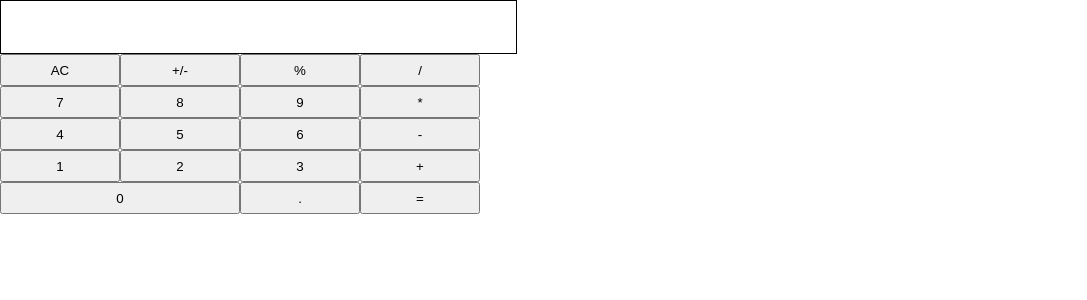
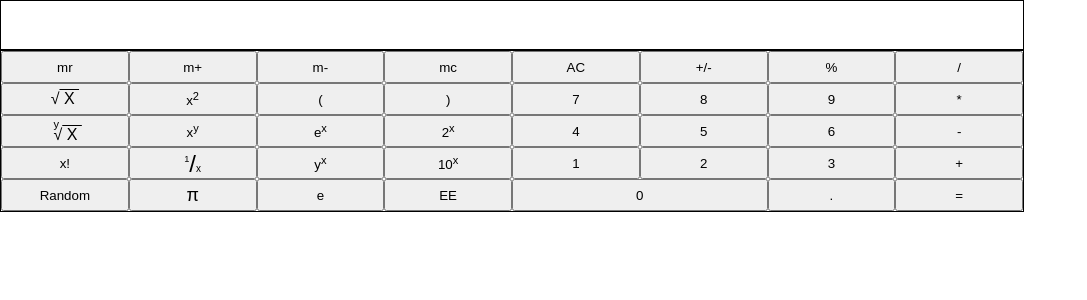
Before and after one commit to tylercasperson/calculator, a React (Create React App) app: page / in a window 1280 px wide. Shown: the top 300 px of the page, without its empty margins (0-1087 px from the left). Built offline with nearby package versions, Linux system fonts and the light colour scheme.

Commit message:
memory functions added

```diff
--- a/public/index.html
+++ b/public/index.html
@@ -10,34 +10,13 @@
       content="Web site created using create-react-app"
     />
     <link rel="apple-touch-icon" href="%PUBLIC_URL%/logo192.png" />
-    <!--
-      manifest.json provides metadata used when your web app is installed on a
-      user's mobile device or desktop. See https://developers.google.com/web/fundamentals/web-app-manifest/
-    -->
     <link rel="manifest" href="%PUBLIC_URL%/manifest.json" />
-    <!--
-      Notice the use of %PUBLIC_URL% in the tags above.
-      It will be replaced with the URL of the `public` folder during the build.
-      Only files inside the `public` folder can be referenced from the HTML.
-
-      Unlike "/favicon.ico" or "favicon.ico", "%PUBLIC_URL%/favicon.ico" will
-      work correctly both with client-side routing and a non-root public URL.
-      Learn how to configure a non-root public URL by running `npm run build`.
-    -->
-    <title>React App</title>
+    <link rel="stylesheet" href="https://cdnjs.cloudflare.com/ajax/libs/font-awesome/5.14.0/css/all.min.css" integrity="sha512-1PKOgIY59xJ8Co8+NE6FZ+LOAZKjy+KY8iq0G4B3CyeY6wYHN3yt9PW0XpSriVlkMXe40PTKnXrLnZ9+fkDaog==" crossorigin="anonymous" />
+    <title>Calculator</title>
   </head>
   <body>
     <noscript>You need to enable JavaScript to run this app.</noscript>
     <div id="root"></div>
-    <!--
-      This HTML file is a template.
-      If you open it directly in the browser, you will see an empty page.
 
-      You can add webfonts, meta tags, or analytics to this file.
-      The build step will place the bundled scripts into the <body> tag.
-
-      To begin the development, run `npm start` or `yarn start`.
-      To create a production bundle, use `npm run build` or `yarn build`.
-    -->
   </body>
 </html>
--- a/src/App.css
+++ b/src/App.css
@@ -1,3 +1,8 @@
+* {
+  box-sizing: border-box;
+  margin: 0;
+}
+
 .App {
   text-align: center;
 }
--- a/src/App.js
+++ b/src/App.js
@@ -1,3 +1,4 @@
+import './App.css';
 import CalculatorBody from './components/CalculatorBody';
 
 function App() {
--- a/src/components/CalculatorBody.js
+++ b/src/components/CalculatorBody.js
@@ -1,4 +1,4 @@
-import React, { useState } from 'react';
+import React, { useEffect, useState } from 'react';
 
 import Display from './Display';
 import Button from './Button';
@@ -10,8 +10,10 @@ const CalculatorBody = () => {
   const [firstSet, setFirstSet] = useState([]);
   const [secondSet, setSecondSet] = useState([]);
   const [symbolArr, setSymbolArr] = useState([]);
+  const [memory, setMemory] = useState(0);
 
   const resetAll = () => {
+    console.log('resetAll');
     setTotal('');
     setEquation([]);
     setFirstSet([]);
@@ -20,7 +22,9 @@ const CalculatorBody = () => {
   };
 
   const multipleDigits = () => {
+    console.log('multipleDigits');
     const concatinateNumbers = () => {
+      console.log('concatinateNumbers');
       for (let i = 0; i < equation.length; i++) {
         if (!isNaN(equation[i])) {
           if (!isNaN(equation[i + 1])) {
@@ -40,6 +44,7 @@ const CalculatorBody = () => {
   };
 
   const numberSetup = (number) => {
+    console.log('numberSetup');
     if (symbolArr.length === 0) {
       firstSet.push(number);
     } else {
@@ -57,6 +62,7 @@ const CalculatorBody = () => {
   };
 
   const symbolsUsed = (symbol) => {
+    console.log('symbolUsed');
     if (equation.indexOf('=') === equation.length - 1) {
       setEquation([total, symbol]);
       setFirstSet([total]);
@@ -71,6 +77,7 @@ const CalculatorBody = () => {
   };
 
   const percentage = () => {
+    console.log('percentage');
     if (secondSet.length === 0) {
       let firstPercentage = Number(firstSet.join('') / 100);
       setFirstSet([firstPercentage]);
@@ -85,6 +92,7 @@ const CalculatorBody = () => {
   };
 
   const positiveNegative = () => {
+    console.log('positiveNegative');
     let changedNumber = Number(total * -1);
 
     if (secondSet.length === 0) {
@@ -95,8 +103,25 @@ const CalculatorBody = () => {
     setTotal(changedNumber);
   };
 
+  const memoryFunction = (option) => {
+    switch (option) {
+      case 'mr':
+        return setTotal(memory);
+      case 'm+':
+        return setMemory(Number(total) + memory);
+      case 'm-':
+        return setMemory(memory - Number(total));
+      case 'mc':
+        return setMemory(0);
+      default:
+        return;
+    }
+  };
+
   const calculation = (input) => {
+    console.log('calculation');
     const signs = (sign, firstSet, secondSet) => {
+      console.log('signs');
       switch (sign) {
         case '+':
           return Number(firstSet) + Number(secondSet);
@@ -106,6 +131,10 @@ const CalculatorBody = () => {
           return Number(firstSet) * Number(secondSet);
         case '/':
           return Number(firstSet) / Number(secondSet);
+        case '^':
+          return Math.pow(Number(firstSet), Number(secondSet));
+        case 'sqrt':
+          return Math.sqrt(Number(firstSet));
         default:
           return 'number';
       }
@@ -118,20 +147,174 @@ const CalculatorBody = () => {
       setFirstSet([
         signs(symbolArr.join(''), firstSet.join(''), secondSet.join('')),
       ]);
+      setSymbolArr([]);
       setSecondSet([]);
     }
 
     equation.push(input);
   };
 
+  useEffect(() => {
+    if (equation.includes('=')) {
+      if (secondSet.length === 0) {
+        setEquation([total]);
+        setSymbolArr([]);
+      }
+    }
+  }, [equation, firstSet, secondSet, total]);
+
   return (
-    <div style={{ display: 'flex', flexWrap: 'wrap', width: '40vw' }}>
+    <div
+      style={{
+        display: 'block',
+        width: '80vw',
+        height: '20vh',
+      }}
+    >
       <Display
+        inputHistory={equation}
         total={total.length === '' ? 0 : total}
-        inputHistory={equation.join('')}
       />
-      <div style={{ width: '30rem' }}>
-        <Button value={'AC'} onClick={() => resetAll()} />
+
+      <div
+        style={{
+          display: 'flex',
+          alignContent: 'space-evenly',
+          border: '1pt solid black',
+        }}
+      >
+        <div
+          style={{
+            flex: '1',
+            display: 'flex',
+            flexWrap: 'wrap',
+            flexGrow: '1',
+          }}
+        >
+          <Button value={'mr'} onClick={() => memoryFunction('mr')} />
+          <Button value={'m+'} onClick={() => memoryFunction('m+')} />
+          <Button value={'m-'} onClick={() => memoryFunction('m-')} />
+          <Button value={'mc'} onClick={() => memoryFunction('mc')} />
+
+          <Button
+            value={
+              <span style={{ whiteSpace: 'nowrap', fontSize: 'larger' }}>
+                &radic;
+                <span style={{ textDecoration: 'overline' }}>
+                  &nbsp;X&nbsp;
+                </span>
+              </span>
+            }
+            onClick={() => symbolsUsed('sqrt')}
+          />
+          <Button
+            value={
+              <div>
+                x<sup>2</sup>{' '}
+              </div>
+            }
+            onClick={() => symbolsUsed('^')}
+          />
+          <Button value={'('} />
+          <Button value={')'} />
+
+          <Button
+            value={
+              <span style={{ whiteSpace: 'nowrap', fontSize: 'larger' }}>
+                <sup>
+                  <sup
+                    style={{
+                      position: 'relative',
+                      left: '5%',
+                      fontSize: 'smaller',
+                    }}
+                  >
+                    y
+                  </sup>
+                </sup>
+                &radic;
+                <span style={{ textDecoration: 'overline' }}>
+                  &nbsp;X&nbsp;
+                </span>
+              </span>
+            }
+            onClick={() => symbolsUsed('sqrt')}
+          />
+          <Button
+            value={
+              <div>
+                x<sup>y</sup>
+              </div>
+            }
+            onClick={() => symbolsUsed('^')}
+          />
+          <Button
+            value={
+              <div>
+                e<sup>x</sup>
+              </div>
+            }
+            onClick={() => symbolsUsed('^')}
+          />
+          <Button
+            value={
+              <div>
+                2<sup>x</sup>
+              </div>
+            }
+            onClick={() => symbolsUsed('^')}
+          />
+
+          <Button value={'x!'} onClick={() => symbolsUsed('sqrt')} />
+          <Button
+            value={
+              <div>
+                <sup>
+                  <sup>1</sup>
+                </sup>
+                <span
+                  style={{
+                    fontSize: 'x-large',
+                  }}
+                >
+                  /
+                </span>
+                <span style={{ fontSize: 'x-small' }}>x</span>
+              </div>
+            }
+            onClick={() => symbolsUsed('^')}
+          />
+          <Button
+            value={
+              <div>
+                y<sup>x</sup>
+              </div>
+            }
+            onClick={() => symbolsUsed('^')}
+          />
+          <Button
+            value={
+              <div>
+                10<sup>x</sup>
+              </div>
+            }
+            onClick={() => symbolsUsed('^')}
+          />
+
+          <Button value={'Random'} onClick={() => symbolsUsed('sqrt')} />
+          <Button
+            value={<span style={{ fontSize: 'large' }}>&#960;</span>}
+            onClick={() => symbolsUsed('^')}
+          />
+          <Button value={'e'} onClick={() => symbolsUsed('^')} />
+          <Button value={'EE'} onClick={() => symbolsUsed('^')} />
+        </div>
+
+        <div style={{ flex: '2', width: '40rem', flexGrow: '1' }}>
+          <Button
+            value={equation.length === 0 ? 'AC' : 'C'}
+            onClick={() => resetAll()}
+          />
           <Button value={'+/-'} onClick={() => positiveNegative()} />
           <Button value={'%'} onClick={() => percentage()} />
           <Button value={'/'} onClick={() => symbolsUsed('/')} />
@@ -156,6 +339,7 @@ const CalculatorBody = () => {
           <Button value={'='} onClick={() => calculation('=')} />
         </div>
       </div>
+    </div>
   );
 };
 
--- a/src/components/Display.js
+++ b/src/components/Display.js
@@ -17,7 +17,7 @@ const Display = (props) => {
         style={{
           display: 'flex',
           padding: '0 3px 3px 0px',
-          width: '40vw',
+          width: '80vw',
           height: '1rem',
           justifyContent: 'flex-end',
         }}
```
Lines whose indentation alone changed are shown as unchanged.
